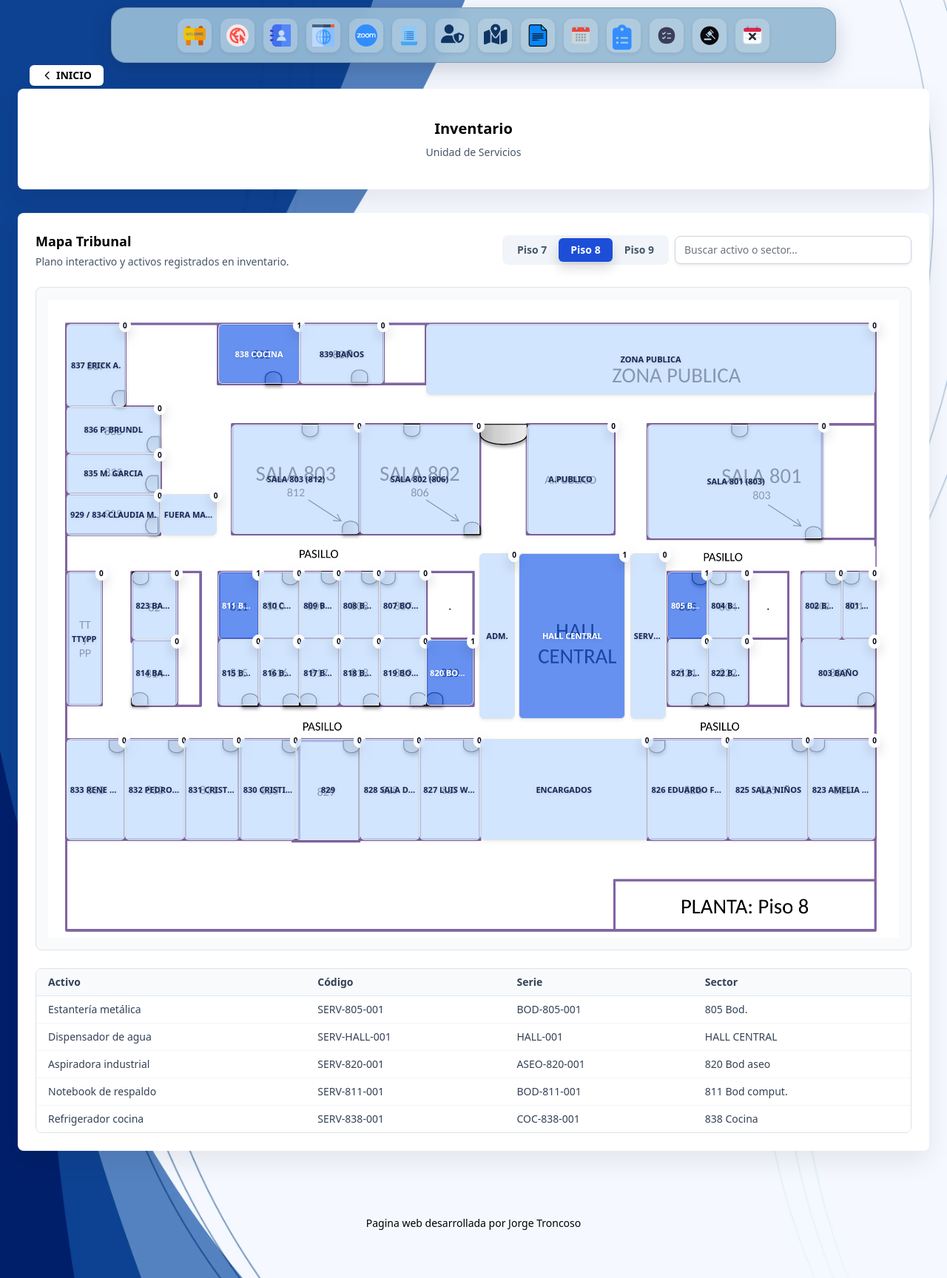
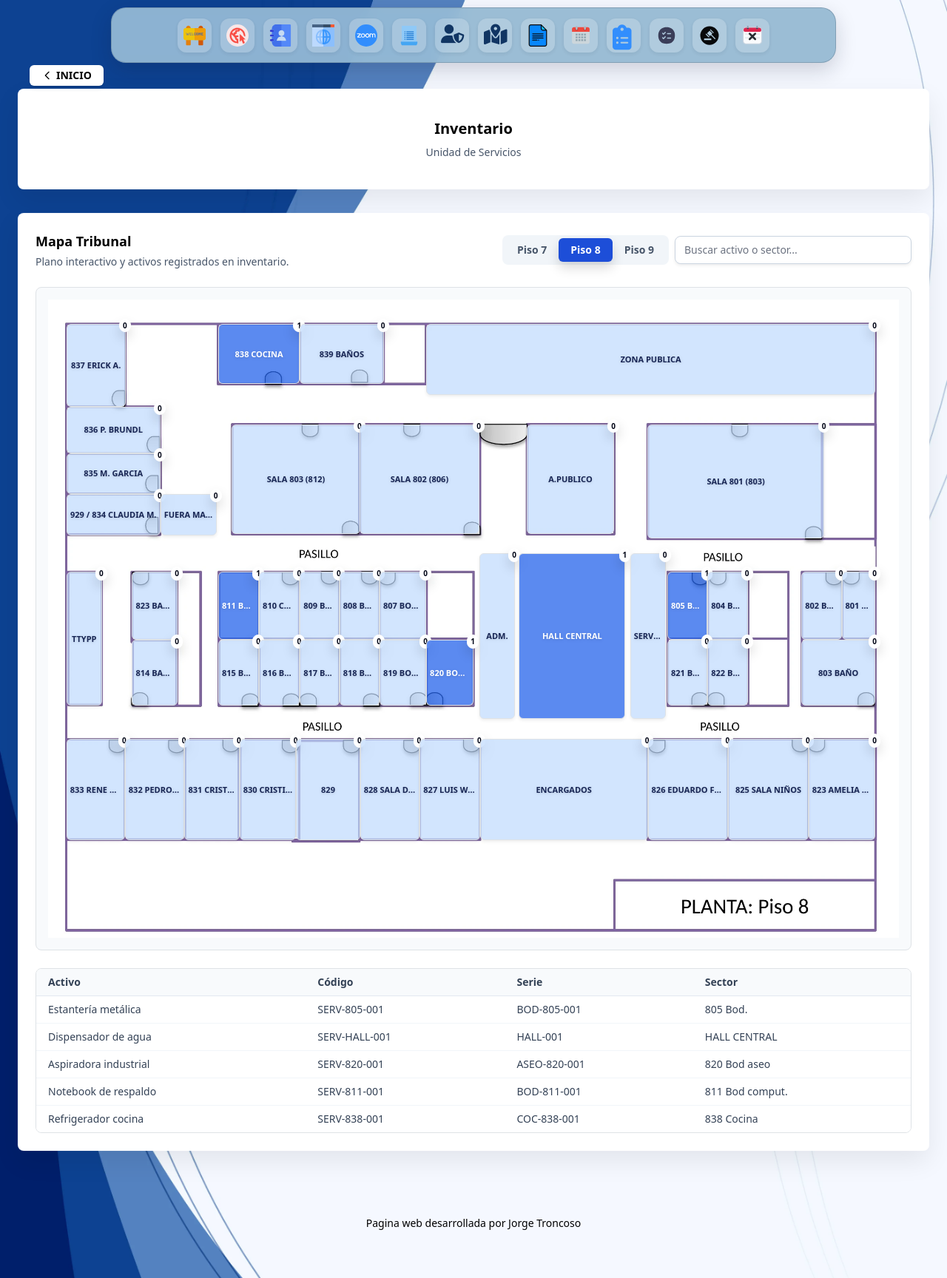
Before and after one commit to yorsh98/4toTOP, a Laravel app: page /servicios/mapa-publico in a window 1280 px wide. Shown: the whole page at 74% size. Run offline with Laravel 12, Linux system fonts and the light colour scheme; data comes from the database, SQL or seed files in the repository; style sheets or scripts are compiled from the project's sources; some libraries are stand-ins or nearby versions.

Commit message:
Cambio planos y colores

```diff
--- a/app/Livewire/ServiciosMapaPage.php
+++ b/app/Livewire/ServiciosMapaPage.php
@@ -206,7 +206,7 @@ class ServiciosMapaPage extends Component
             'totalActivos' => $sectores->sum('activos_count'),
             'activos' => $activos,
             'publicActivos' => $publicActivos,
-            'imagePath' => asset("images/planos/Plano_Piso_{$this->piso}.png"),
+            'imagePath' => asset("images/planos/Plano_Piso_{$this->piso}.webp"),
             'availableFloors' => [7, 8, 9],
             'isPublic' => $this->publicMode,
             'mapSearchResultCount' => count($mapMatchingSectorIds),
--- a/resources/views/livewire/servicios-mapa-page.blade.php
+++ b/resources/views/livewire/servicios-mapa-page.blade.php
@@ -58,7 +58,7 @@
                                 wire:key="public-hotspot-{{ $piso }}-{{ $hotspot['identificador'] }}"
                                 wire:click="selectHotspot(@js($hotspot['identificador']))"
                                 style="left: {{ ($hotspot['x'] / 1440) * 100 }}%; top: {{ ($hotspot['y'] / 1080) * 100 }}%; width: {{ ($hotspot['w'] / 1440) * 100 }}%; height: {{ ($hotspot['h'] / 1080) * 100 }}%;"
-                                class="group absolute flex items-center justify-center rounded border px-1 text-center text-[8px] font-black uppercase leading-tight shadow-sm transition hover:z-20 hover:-translate-y-0.5 hover:border-cyan-300 hover:bg-blue-600/75 hover:text-white focus:z-20 focus:outline-none focus:ring-2 focus:ring-cyan-300 sm:text-[10px] lg:text-[11px] {{ $hotspot['is_map_match'] ? 'z-10 border-cyan-300 bg-cyan-600/80 text-white ring-2 ring-cyan-200' : (($hotspot['has_data'] ? 'border-blue-700 bg-blue-600/70 text-white' : 'border-blue-300 bg-blue-200/70 text-blue-950').($hotspot['is_map_dimmed'] ? ' opacity-30' : '')) }}"
+                                class="group absolute flex items-center justify-center rounded border px-1 text-center text-[8px] font-black uppercase leading-tight shadow-sm transition hover:z-20 hover:-translate-y-0.5 hover:border-cyan-300 hover:bg-blue-700 hover:text-white focus:z-20 focus:outline-none focus:ring-2 focus:ring-cyan-300 sm:text-[10px] lg:text-[11px] {{ $hotspot['is_map_match'] ? 'z-10 border-cyan-300 bg-cyan-600/80 text-white ring-2 ring-cyan-200' : (($hotspot['has_data'] ? 'border-blue-700 bg-blue-600/75 text-white' : 'border-blue-300 bg-blue-200/70 text-blue-950').($hotspot['is_map_dimmed'] ? ' opacity-30' : '')) }}"
                                 title="{{ $hotspot['label'] }} - {{ $hotspot['activos_count'] }} activos"
                             >
                                 <span class="max-w-full truncate drop-shadow">{{ $hotspot['label'] }}</span>
@@ -183,7 +183,7 @@
                                 wire:click="selectHotspot(@js($hotspot['identificador']))"
                                 style="left: {{ $hotspot['x'] }}px; top: {{ $hotspot['y'] }}px; width: {{ $hotspot['w'] }}px; height: {{ $hotspot['h'] }}px;"
                                 aria-label="{{ $hotspot['label'] }}, {{ $hotspot['activos_count'] }} activos"
-                                class="group absolute flex items-center justify-center rounded-md border-2 px-2 text-center text-[11px] font-black uppercase leading-tight shadow-sm transition hover:z-20 hover:-translate-y-0.5 hover:border-cyan-300 hover:bg-blue-600/75 hover:text-white focus:z-20 focus:outline-none focus:ring-4 focus:ring-cyan-300 {{ ($selectedHotspot['identificador'] ?? null) === $hotspot['identificador'] ? 'z-10 border-cyan-300 bg-blue-700/80 text-white ring-4 ring-cyan-200' : ($hotspot['is_map_match'] ? 'z-10 border-cyan-300 bg-cyan-600/80 text-white ring-4 ring-cyan-200' : (($hotspot['has_data'] ? 'border-blue-700 bg-blue-600/70 text-white' : 'border-blue-300 bg-blue-200/70 text-blue-950').($hotspot['is_map_dimmed'] ? ' opacity-30' : '')) ) }}"
+                                class="group absolute flex items-center justify-center rounded-md border-2 px-2 text-center text-[11px] font-black uppercase leading-tight shadow-sm transition hover:z-20 hover:-translate-y-0.5 hover:border-cyan-300 hover:bg-blue-700 hover:text-white focus:z-20 focus:outline-none focus:ring-4 focus:ring-cyan-300 {{ ($selectedHotspot['identificador'] ?? null) === $hotspot['identificador'] ? 'z-10 border-cyan-300 bg-blue-700/80 text-white ring-4 ring-cyan-200' : ($hotspot['is_map_match'] ? 'z-10 border-cyan-300 bg-cyan-600/80 text-white ring-4 ring-cyan-200' : (($hotspot['has_data'] ? 'border-blue-700 bg-blue-600/75 text-white' : 'border-blue-300 bg-blue-200/70 text-blue-950').($hotspot['is_map_dimmed'] ? ' opacity-30' : '')) ) }}"
                                 title="{{ $hotspot['label'] }} - {{ $hotspot['activos_count'] }} activos"
                             >
                                 <span class="drop-shadow">{{ $hotspot['label'] }}</span>
```
Also changed, not shown: tests/Feature/ServiciosMapaTest.php (+3 -3 lines), public/images/planos/Plano_Piso_7.png (deleted), public/images/planos/Plano_Piso_7.webp (added), public/images/planos/Plano_Piso_8.png (deleted), public/images/planos/Plano_Piso_8.webp (added), public/images/planos/Plano_Piso_9.png (deleted), public/images/planos/Plano_Piso_9.webp (added).
